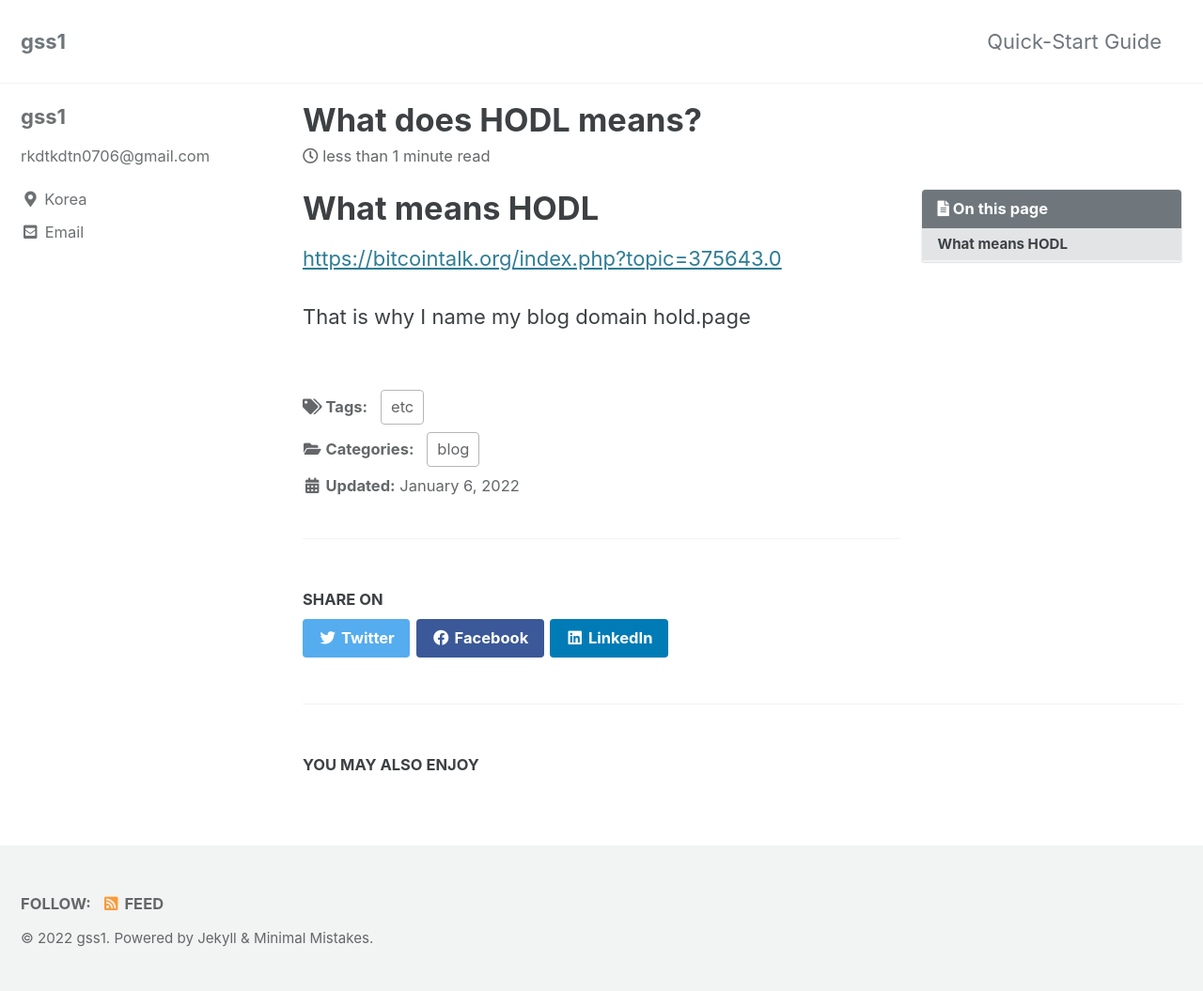
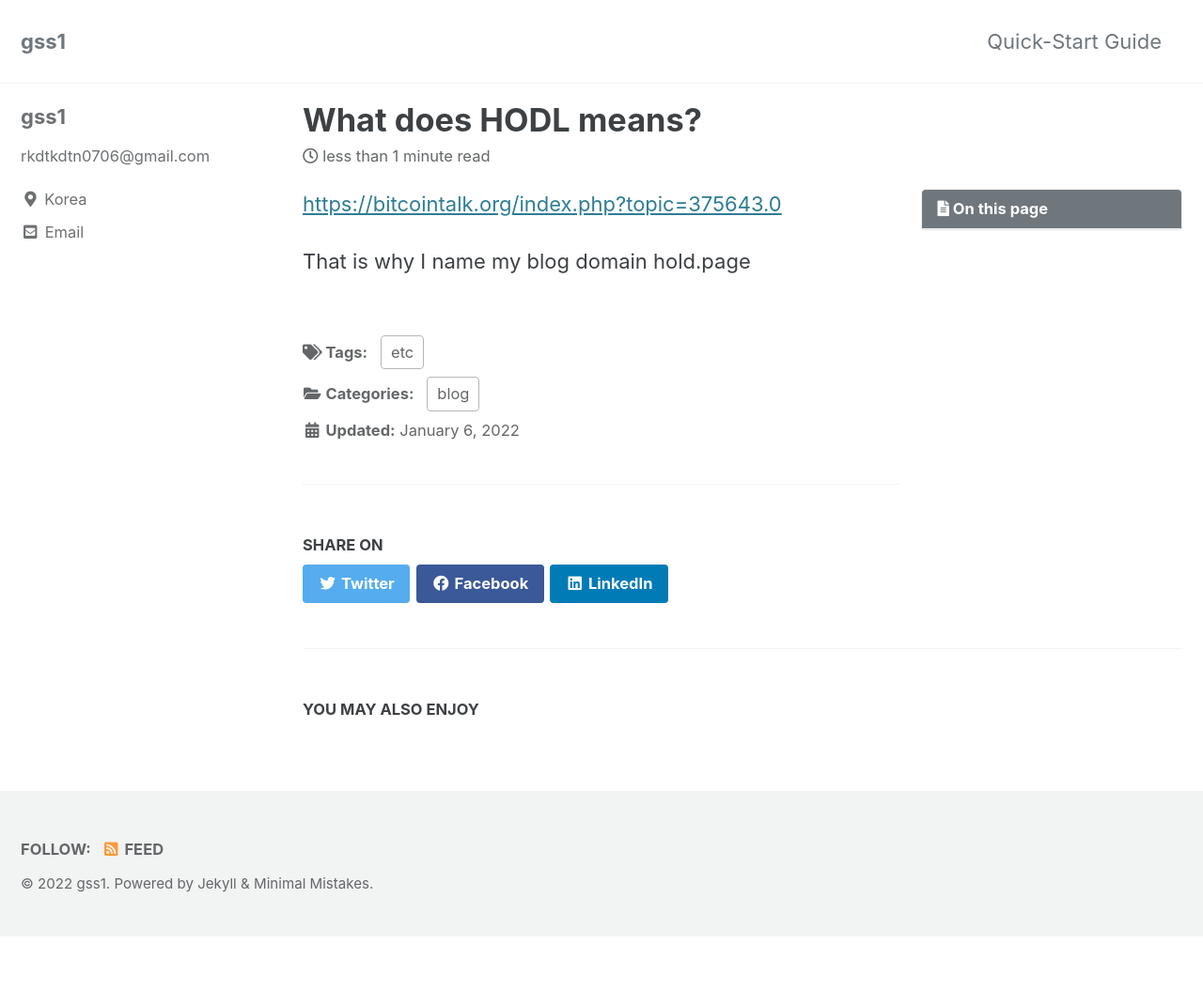
Before and after one commit to kangsangsoo/kangsangsoo.github.io, a Jekyll site: the page built from _posts/2022-01-06-test.md, in a window 1280 px wide. Shown: the whole page at 94% size. Built offline with Jekyll 4.4.1, drawn with Linux system fonts in a browser that asks for light colours; cached includes are drawn as plain includes; after the commit the page ends 997 px from its top, so only the background shows below that.

Commit message:
Update 2022-01-06-test.md

```diff
--- a/_posts/2022-01-06-test.md
+++ b/_posts/2022-01-06-test.md
@@ -7,8 +7,6 @@ toc: true
 toc_sticky: true
 ---
 
-# What means HODL
-
 [https://bitcointalk.org/index.php?topic=375643.0](https://bitcointalk.org/index.php?topic=375643.0)
 
 That is why I name my blog domain hold.page
```
